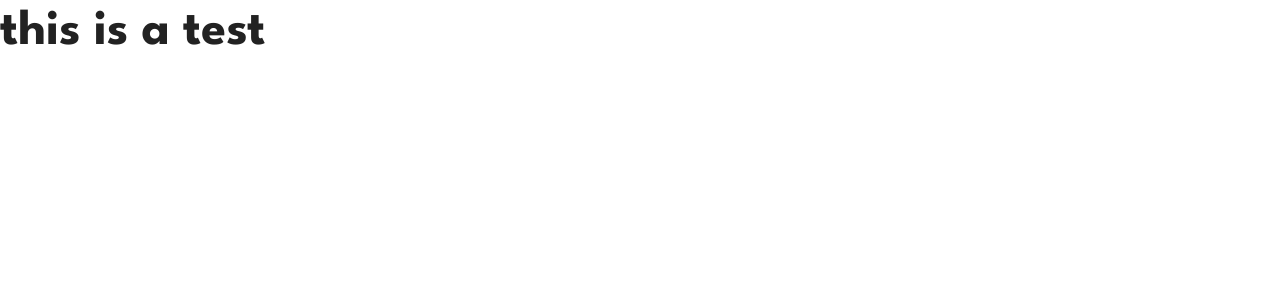
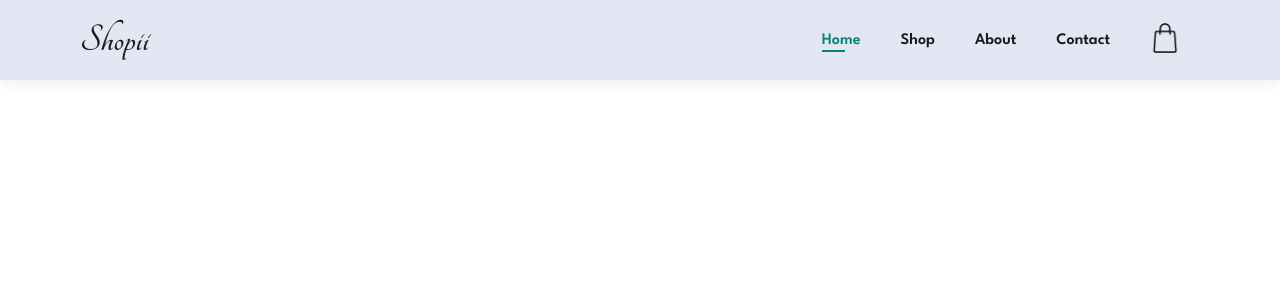
Before and after one commit to museeskinder/online-shopping, a PHP site: page / in a window 1280 px wide. Shown: the top 300 px of the page. Run offline with PHP 8.4, Linux system fonts and the light colour scheme; some libraries are stand-ins or nearby versions.

Commit message:
navbar finished

```diff
--- a/index.html
+++ b/index.html
@@ -5,9 +5,22 @@
     <meta name="viewport" content="width=device-width, initial-scale=1.0">
     <title>Online Shopping</title>
     <link rel="stylesheet" href="style.css">
+    <link rel="stylesheet" href="https://pro.fontawesome.com/releases/v5.10.0/css/all.css">
 </head>
 <body>
-    <h1>this is a test</h1>
+    <section id="header">
+        <a href="#" class="logo"><p>Shopii</p></a>
+
+        <div>
+            <ul id="navbar">
+                <li><a class="active" href="index.html">Home</a></li>
+                <li><a href="shop.html">Shop</a></li>
+                <li><a href="about.html">About</a></li>
+                <li><a href="contact.html">Contact</a></li>
+                <li><a href="cart.html"><img src="images/parcel.png" alt="shopping-bag-icon"></a></li>
+            </ul>
+        </div>
+    </section>
     <script src="script.js"></script>
 </body>
 </html>
--- a/style.css
+++ b/style.css
@@ -1,4 +1,5 @@
 @import url('https://fonts.googleapis.com/css2?family=League+Spartan:wght@100..900&family=Open+Sans&display=swap');
+@import url('https://fonts.googleapis.com/css2?family=League+Spartan:wght@100..900&family=Open+Sans&family=Tangerine:wght@400;700&display=swap');
 
 * {
     margin: 0;
@@ -28,3 +29,63 @@ h6 {
     font-weight: 700;
     font-size: 12px;
 }
+
+
+#header {
+    display: flex;
+    align-items: center;
+    justify-content: space-between;
+    padding: 20px 80px;
+    background-color: #e3e6f3;
+    box-shadow: 0 5px 15px rgba(0, 0, 0, 0.06);
+}
+
+#navbar {
+    display: flex;
+    align-items: center;
+    justify-content: center;
+}
+
+#navbar li {
+    position: relative;
+    list-style: none;
+    padding: 0 20px;
+}
+
+#navbar li a, .logo{
+    text-decoration: none;
+    font-size: 16px;
+    font-weight: 600;
+    color: #1a1a1a;
+}
+
+#navbar li a {
+    transition: 0.3s ease;
+}
+
+#navbar li a:hover, #navbar li a.active{
+    color: #088178;
+}
+
+#navbar li a.active::after, #navbar li a:hover::after {
+    content: '';
+    width: 30%;
+    height: 2px;
+    background: #088178;
+    position: absolute;
+    bottom: -4px;
+    left: 20px;
+}
+
+.logo > p {
+    font-size: 40px;
+    font-family: 'Tangerine', cursive;
+    font-weight: 700;
+    font-style: normal;
+}
+
+
+[src="images/parcel.png"] {
+    height: 30px;
+    width: 30px;
+}
```
